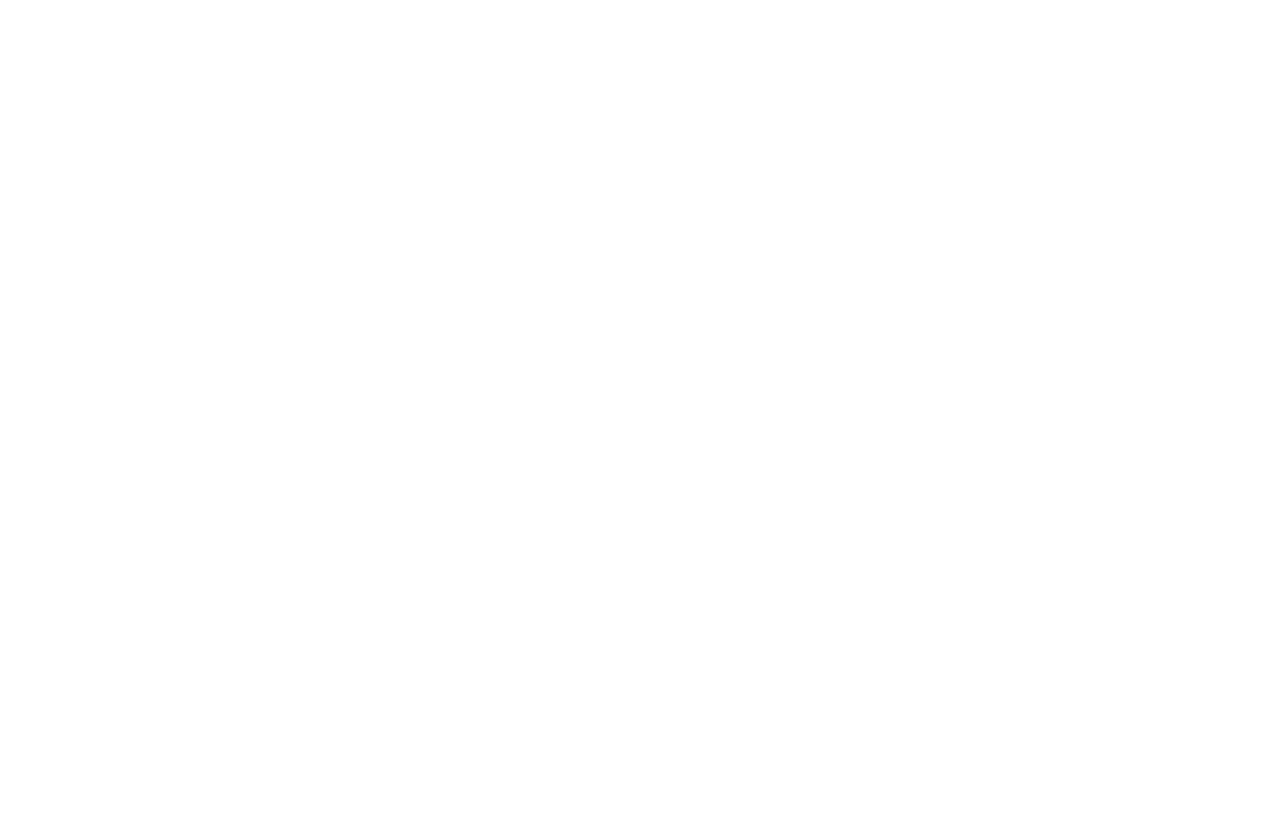
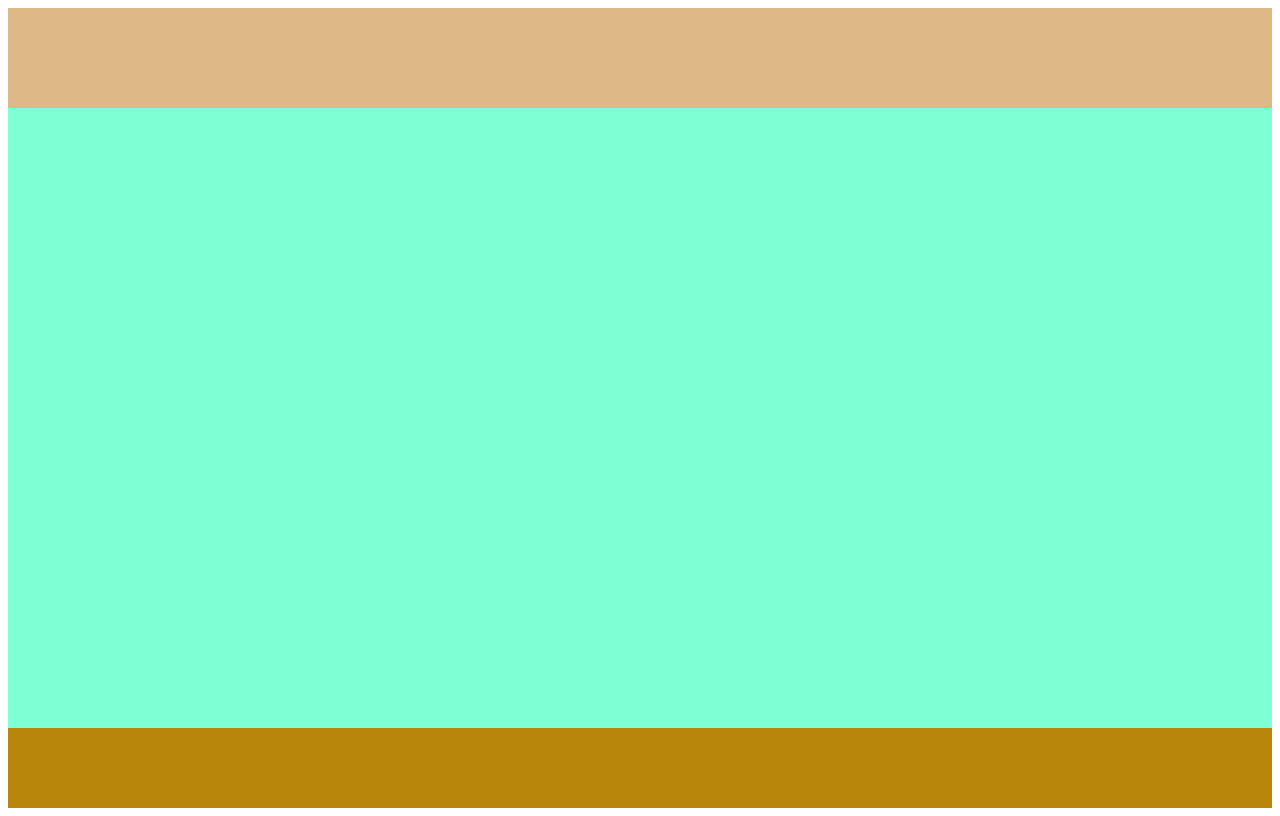
Before and after one commit to MarucciMauroGitHub/proyecto1, a plain HTML site: page index.html in a window 1280 px wide. Drawn offline with Linux system fonts and the light colour scheme.

Commit message:
incorporacion de etiquetas semanticas y estilizado css

```diff
--- /dev/null
+++ b/css/estilos.css
@@ -0,0 +1,26 @@
+:root {
+    margin: 0px;
+    padding: 0px;
+    box-sizing: border-box;
+}
+body {
+    display: flex;
+    flex-direction: column;
+    height: 100vh;
+}
+
+header {
+    background-color: burlywood;
+    height: 100px;
+}
+
+section {
+    background-color: aquamarine;
+    flex: 1;
+}
+
+footer {
+    background-color: darkgoldenrod;
+    height: 80px;
+    margin-top: auto;
+}
--- a/index.html
+++ b/index.html
@@ -3,7 +3,12 @@
     <head>
         <meta charset="UTF-8" />
         <meta name="viewport" content="width=device-width, initial-scale=1.0" />
+        <link rel="stylesheet" href="css/estilos.css" />
         <title>Document</title>
     </head>
-    <body></body>
+    <body>
+        <header></header>
+        <section></section>
+        <footer></footer>
+    </body>
 </html>
```
